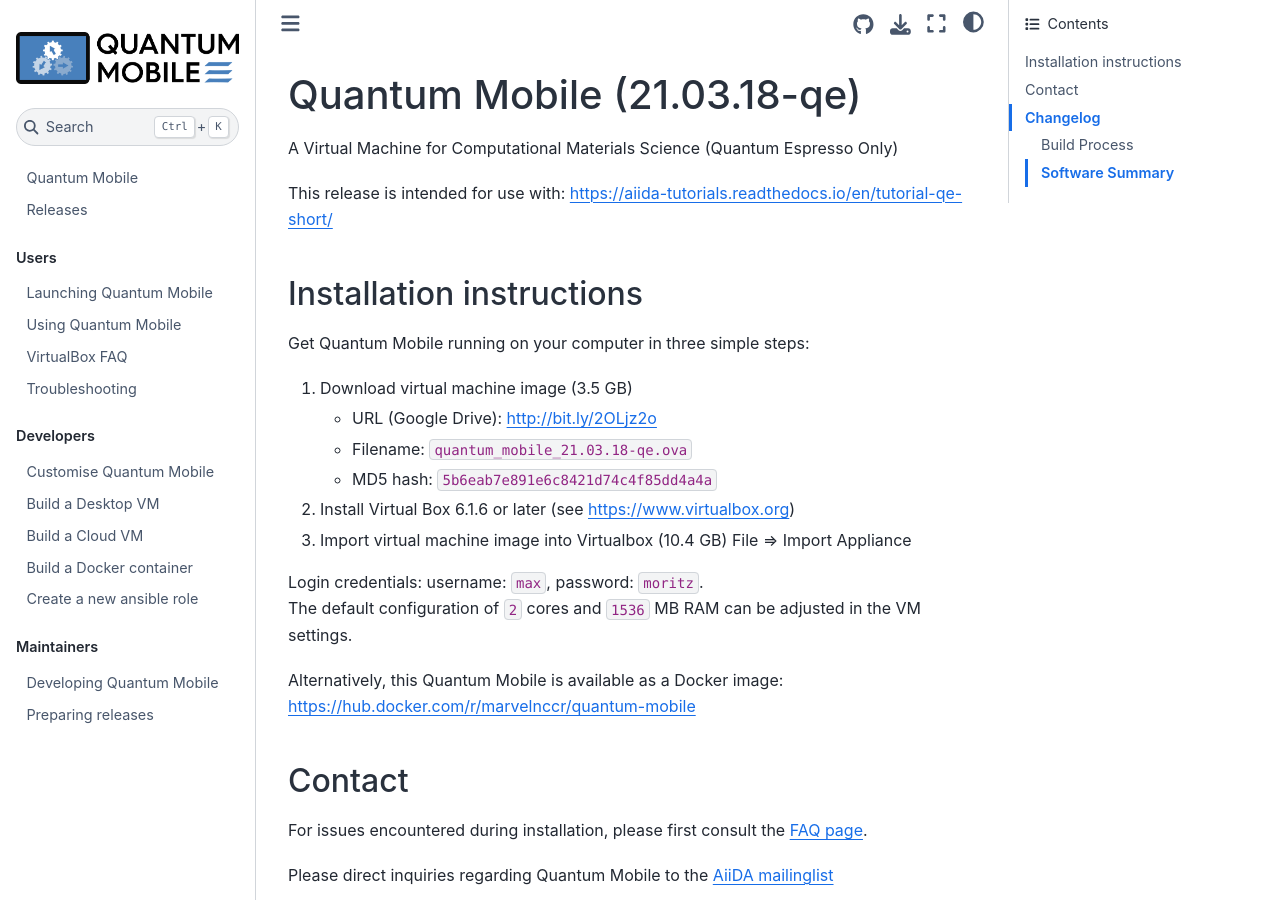
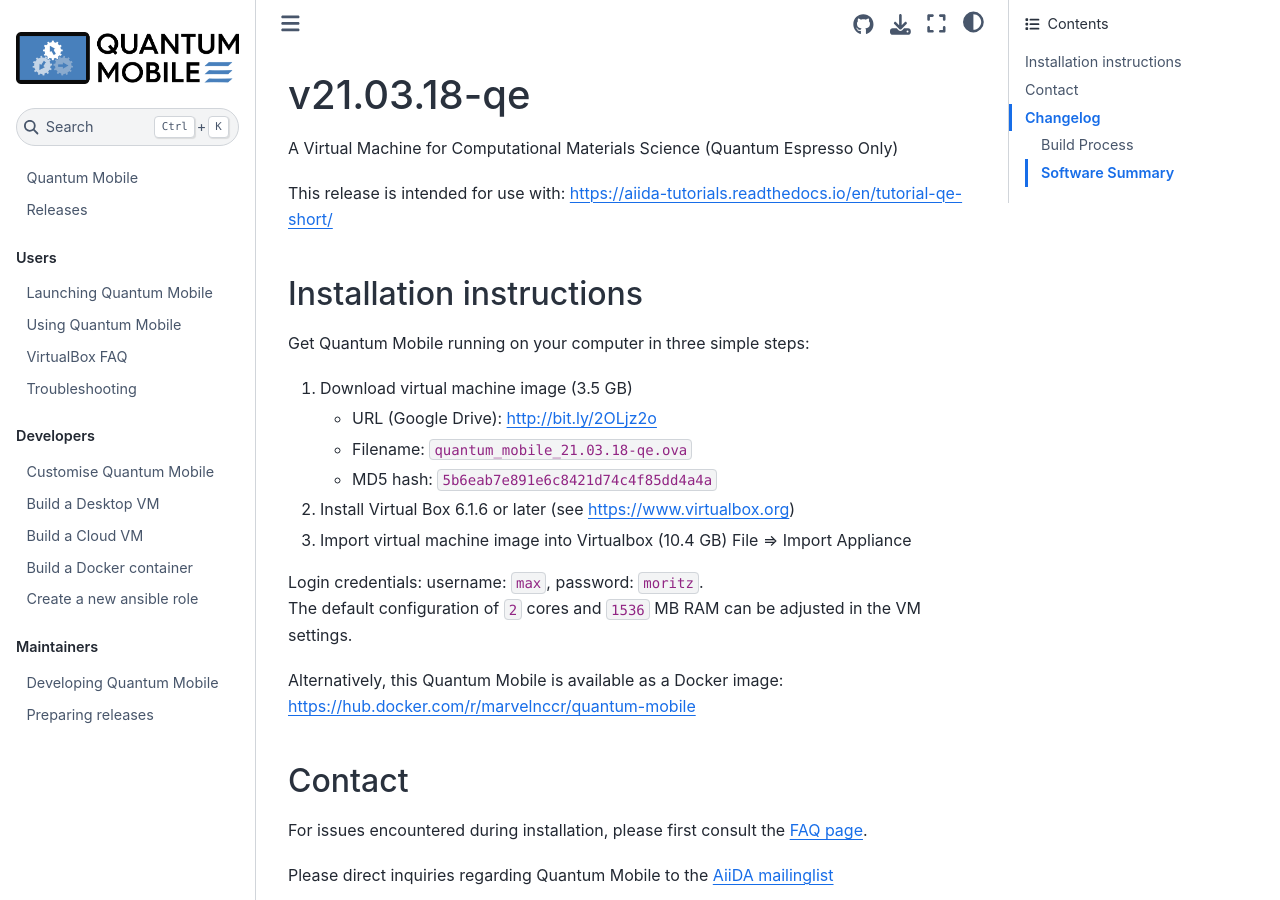
Before and after one commit to marvel-nccr/quantum-mobile, a Sphinx documentation site: the page built from docs/releases/both/21.03.18-qe.md, in a window 1280 px wide and 900 px high. Built offline with Sphinx 7.4.7 and the Sphinx Book theme 1.1.4, drawn with Linux system fonts in a browser that asks for light colours; some of the changed text lies outside the part shown.

Commit message:
📚 DOCS: Fix release page

```diff
--- a/docs/releases/both/21.03.18-qe.md
+++ b/docs/releases/both/21.03.18-qe.md
@@ -1,12 +1,12 @@
 ---
 blogpost: true
 author: Quantum Mobile
-date: 21.03.18
+date: 2021-03-18
 category: QE
 tags: desktop,docker,aiida-core-1.5
 ---
 
-# Quantum Mobile (21.03.18-qe)
+# v21.03.18-qe
 
 A Virtual Machine for Computational Materials Science (Quantum Espresso Only)
 
```
